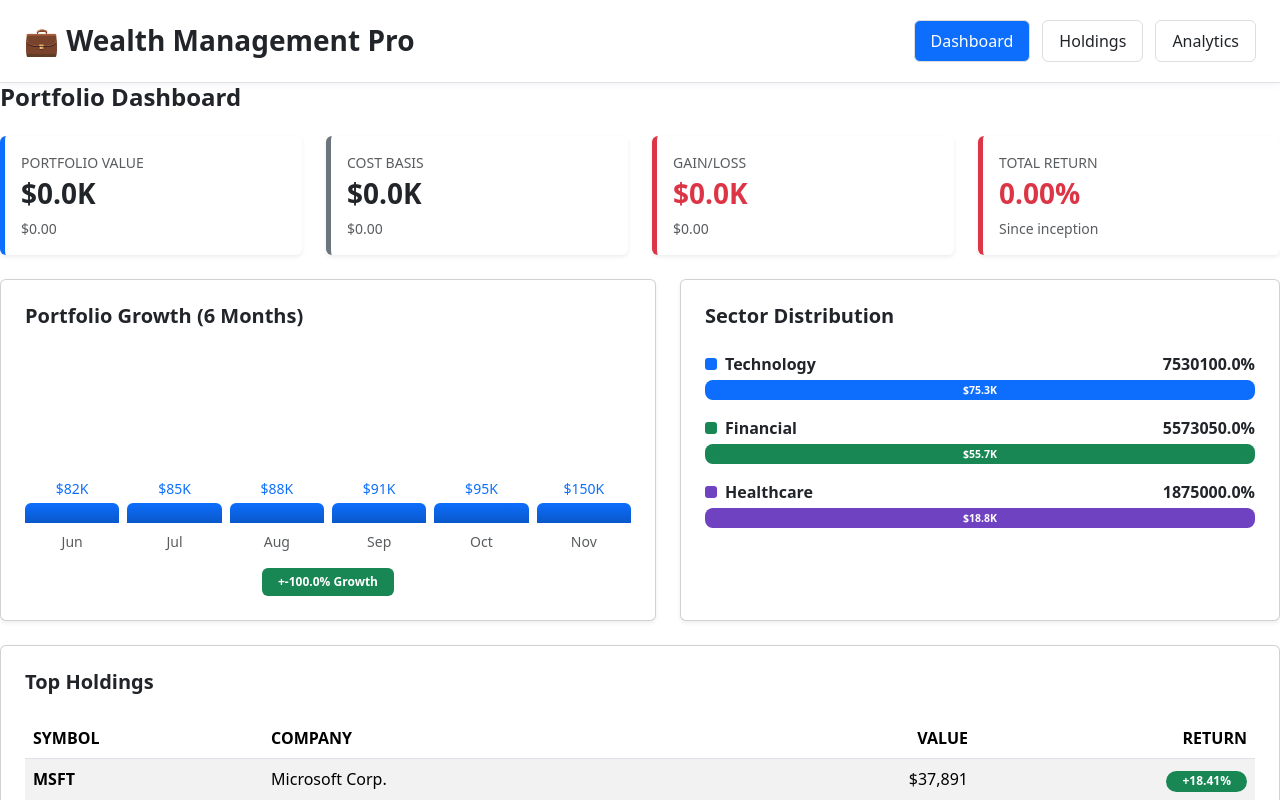
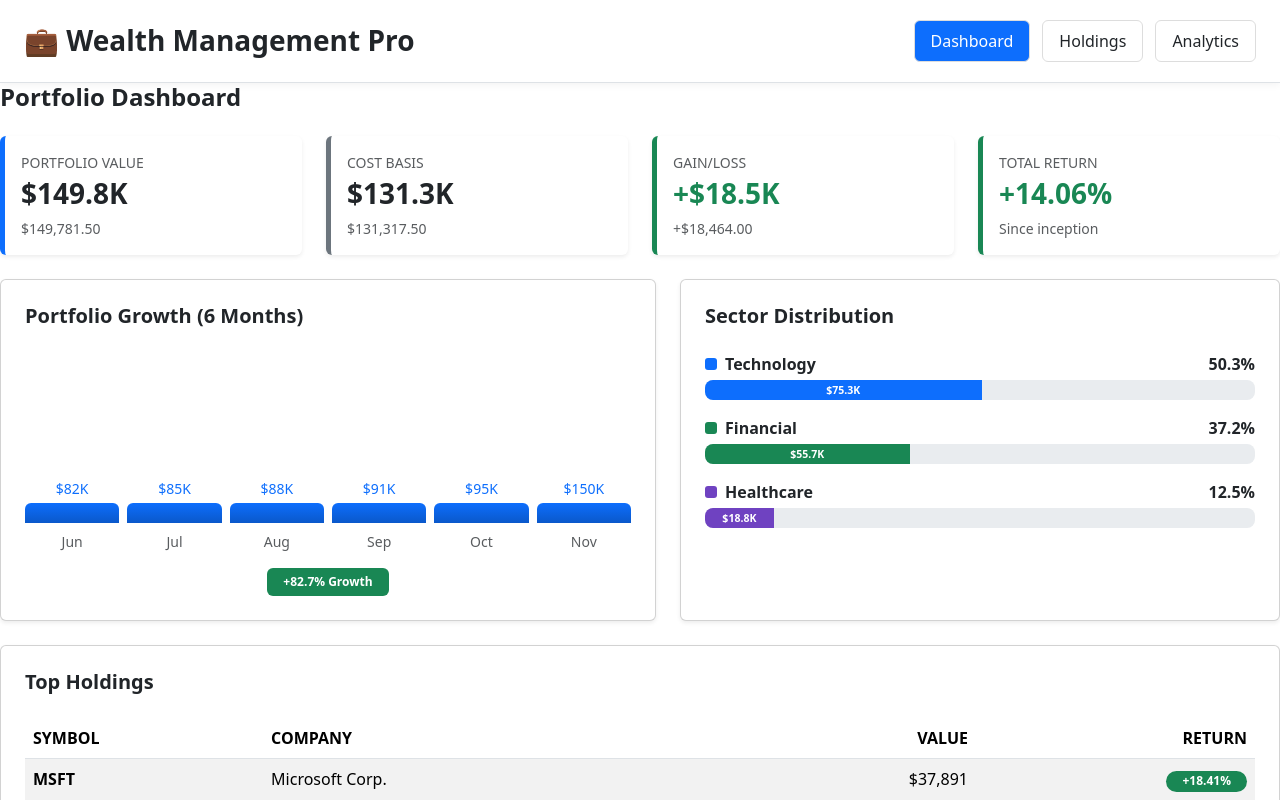
Before and after one commit to diveshdp/Profolio-management, a React (Vite) app: page / in a window 1280 px wide. Shown: the top 800 px of the page. Built offline with nearby package versions, Linux system fonts and the light colour scheme; what ag-grid-community would draw is missing.

Commit message:
Enhance ag-grid CSS styling for better table appearance

```diff
--- a/src/App.tsx
+++ b/src/App.tsx
@@ -3,21 +3,10 @@ import PerformanceAnalyticsPage from "./pages/PerformanceAnalyticsPage";
 import HoldingsPage from "./pages/holdingspage/HoldingsPage";
 import PortfolioDashboardPage from "./pages/PortfolioDashboardPage";
 import Header from "./components/header/Header";
+import { totalValue, totalCost, totalGainLoss, totalReturn } from "./constants/portfolio.constants";
 import "ag-grid-community/styles/ag-grid.css";
 import "ag-grid-community/styles/ag-theme-quartz.css";
 import "./styles/ag-grid-custom.css";
-
-function Home() {
-  return <h1>Home Page</h1>;
-}
-
-function About() {
-  return <h1>About Page</h1>;
-}
-
-function Contact() {
-  return <h1>Contact Page</h1>;
-}
 
 function App() {
   return (
@@ -25,11 +14,9 @@ function App() {
       <Header />
       <Routes>
         <Route path="/performance" element={<PerformanceAnalyticsPage />} />
-        <Route path="/portfolio" element={<PortfolioDashboardPage />} />
+        <Route path="/portfolio" element={<PortfolioDashboardPage totalValue={totalValue} totalCost={totalCost} totalGainLoss={totalGainLoss} totalReturn={totalReturn} />} />
         <Route path="/holdings" element={<HoldingsPage />} />
-        <Route path="/" element={<PortfolioDashboardPage />} />
-        <Route path="/about" element={<About />} />
-        <Route path="/contact" element={<Contact />} />
+        <Route path="/" element={<PortfolioDashboardPage totalValue={totalValue} totalCost={totalCost} totalGainLoss={totalGainLoss} totalReturn={totalReturn} />} />
       </Routes>
     </>
   );
--- a/src/components/header/Header.tsx
+++ b/src/components/header/Header.tsx
@@ -2,18 +2,12 @@ import React from "react";
 import { useNavigate, useLocation } from "react-router-dom";
 import "../../styles/header.css";
 
-interface HeaderProps {
-  activeTab?: string;
-  setActiveTab?: (tab: string) => void;
-}
-
-const Header: React.FC<HeaderProps> = ({ activeTab, setActiveTab }) => {
+const Header: React.FC = () => {
   const navigate = useNavigate();
   const location = useLocation();
 
-  const handleNavigation = (path: string, tab: string) => {
+  const handleNavigation = (path: string) => {
     navigate(path);
-    setActiveTab?.(tab);
   };
 
   const isActive = (path: string) => location.pathname === path;
@@ -31,21 +25,21 @@ const Header: React.FC<HeaderProps> = ({ activeTab, setActiveTab }) => {
           <div className="header-buttons">
             <button
               className={`nav-button ${isDashboardActive() ? "active" : ""}`}
-              onClick={() => handleNavigation("/portfolio", "dashboard")}
+              onClick={() => handleNavigation("/portfolio")}
             >
               Dashboard
             </button>
 
             <button
               className={`nav-button ${isActive("/holdings") ? "active" : ""}`}
-              onClick={() => handleNavigation("/holdings", "holdings")}
+              onClick={() => handleNavigation("/holdings")}
             >
               Holdings
             </button>
 
             <button
               className={`nav-button ${isActive("/performance") ? "active" : ""}`}
-              onClick={() => handleNavigation("/performance", "analytics")}
+              onClick={() => handleNavigation("/performance")}
             >
               Analytics
             </button>
--- a/src/constants/portfolio.constants.ts
+++ b/src/constants/portfolio.constants.ts
@@ -31,7 +31,7 @@ export const totalCost = enrichedData.reduce((sum, item) => sum + item.totalCost
 
 export const totalGainLoss = totalValue - totalCost;
 
-export const totalReturn = ((totalGainLoss / totalCost) * 100).toFixed(2);
+export const totalReturn = parseFloat(((totalGainLoss / totalCost) * 100).toFixed(2));
 
 
 // sector-wise distribution
--- a/src/main.tsx
+++ b/src/main.tsx
@@ -1,10 +1,9 @@
-import React from 'react'
 import ReactDOM from 'react-dom/client'
 import { BrowserRouter } from 'react-router-dom'
 import App from './App.jsx'
 import 'bootstrap/dist/css/bootstrap.min.css';
 
-ReactDOM.createRoot(document.getElementById('root')).render(
+ReactDOM.createRoot(document.getElementById('root')!).render(
 
 <BrowserRouter>
 {/* <StrictMode> */}
--- a/src/pages/PerformanceAnalyticsPage.tsx
+++ b/src/pages/PerformanceAnalyticsPage.tsx
@@ -1,7 +1,7 @@
 import React from 'react'
-import { portfolioData, enrichedData } from '../constants/portfolio.constants';
+import { enrichedData } from '../constants/portfolio.constants';
 
-export default function PerformanceAnalyticsPage(): JSX.Element {
+export default function PerformanceAnalyticsPage(): React.ReactElement {
 
   return (
     <>
@@ -48,7 +48,7 @@ export default function PerformanceAnalyticsPage(): JSX.Element {
                     <div className="d-flex justify-content-between mb-2">
                       <span className="fw-bold">{item.symbol} - {item.name}</span>
                       <span className="fw-bold" style={{ color: item.gainLoss >= 0 ? '#198754' : '#dc3545' }}>
-                        {item.gainLossPercent >= 0 ? '+' : ''}{item.gainLossPercent}%
+                        {parseFloat(item.gainLossPercent) >= 0 ? '+' : ''}{item.gainLossPercent}%
                       </span>
                     </div>
                     <div className="progress" style={{ height: '32px', borderRadius: '8px' }}>
--- a/src/pages/PortfolioDashboardPage.tsx
+++ b/src/pages/PortfolioDashboardPage.tsx
@@ -1,4 +1,4 @@
-import {monthlyData, sectorColors, sectorData, totalCost, totalGainLoss, totalReturn, totalValue, enrichedData} from "../constants/portfolio.constants";
+import {monthlyData, sectorColors, sectorData, enrichedData} from "../constants/portfolio.constants";
 
 interface PortfolioDashboardProps {
   totalValue: number;
@@ -45,21 +45,21 @@ const PortfolioDashboardPage: React.FC<PortfolioDashboardProps> = ({
 
   {/* Gain/Loss */}
   <div className="col-lg-3 col-md-6">
-    <div className="stat-card shadow-sm p-3 rounded" style={{ borderLeft: `5px solid ${totalGainLoss >= 0 ? "#198754" : "#dc3545"}` }}>
+    <div className="stat-card shadow-sm p-3 rounded" style={{ borderLeft: `5px solid ${(totalGainLoss ?? 0) >= 0 ? "#198754" : "#dc3545"}` }}>
       <div className="text-uppercase text-muted small mb-1">Gain/Loss</div>
-      <div className={`fw-bold h3 text-${totalGainLoss >= 0 ? "success" : "danger"}`}>
-        {totalGainLoss >= 0 ? "+" : ""}${((Math.abs(totalGainLoss ?? 0))/1000).toFixed(1)}K
+      <div className={`fw-bold h3 text-${(totalGainLoss ?? 0) >= 0 ? 'success' : 'danger'}`}>
+        {(totalGainLoss ?? 0) >= 0 ? "+" : ""}${((Math.abs(totalGainLoss ?? 0))/1000).toFixed(1)}K
       </div>
-      <div className="text-muted small">{totalGainLoss >= 0 ? "+" : ""}${(totalGainLoss ?? 0).toLocaleString("en-US", {minimumFractionDigits: 2})}</div>
+      <div className="text-muted small">{(totalGainLoss ?? 0) >= 0 ? "+" : ""}${((totalGainLoss ?? 0)).toLocaleString("en-US", {minimumFractionDigits: 2})}</div>
     </div>
   </div>
 
   {/* Total Return */}
   <div className="col-lg-3 col-md-6">
-    <div className="stat-card shadow-sm p-3 rounded" style={{ borderLeft: `5px solid ${totalReturn >= 0 ? "#198754" : "#dc3545"}` }}>
+    <div className="stat-card shadow-sm p-3 rounded" style={{ borderLeft: `5px solid ${(totalReturn ?? 0) >= 0 ? "#198754" : "#dc3545"}` }}>
       <div className="text-uppercase text-muted small mb-1">Total Return</div>
-      <div className={`fw-bold h3 text-${totalReturn >= 0 ? "success" : "danger"}`}>
-        {totalReturn >= 0 ? "+" : ""}{(totalReturn ?? 0).toFixed(2)}%
+      <div className={`fw-bold h3 text-${(totalReturn ?? 0) >= 0 ? 'success' : 'danger'}`}>
+        {(totalReturn ?? 0) >= 0 ? "+" : ""}{((totalReturn ?? 0)).toFixed(2)}%
       </div>
       <div className="text-muted small">Since inception</div>
     </div>
@@ -141,8 +141,8 @@ const PortfolioDashboardPage: React.FC<PortfolioDashboardProps> = ({
           <td>{item.name}</td>
           <td className="text-end">${(item.totalValue ?? 0).toLocaleString()}</td>
           <td className="text-end">
-            <span className={`badge rounded-pill px-3 ${item.gainLossPercent >= 0 ? "bg-success" : "bg-danger"}`}>
-              {item.gainLossPercent >= 0 ? "+" : ""}{item.gainLossPercent}%
+            <span className={`badge rounded-pill px-3 ${parseFloat(item.gainLossPercent) >= 0 ? "bg-success" : "bg-danger"}`}>
+              {parseFloat(item.gainLossPercent) >= 0 ? "+" : ""}{item.gainLossPercent}%
             </span>
           </td>
         </tr>
--- a/src/pages/holdingspage/HoldingsPage.tsx
+++ b/src/pages/holdingspage/HoldingsPage.tsx
@@ -16,9 +16,8 @@ const HoldingsPage = () => {
       <div className="card-white p-4" style={{ height: "600px" }}>
         <div className="ag-theme-quartz" style={{ height: "100%", width: "100%" }}>
           <AgGridReact
-            theme="quartz"
             rowData={enrichedData}
-            columnDefs={holdingsColumnDefs}
+            columnDefs={holdingsColumnDefs as any}
             enableCellTextSelection={true}
             suppressMovableColumns={true}
             animateRows={true}
--- a/src/styles/ag-grid-custom.css
+++ b/src/styles/ag-grid-custom.css
@@ -3,12 +3,46 @@
   --ag-header-background-color: #f8f9fa;
   --ag-header-height: 48px;
   --ag-row-height: 56px;
-
   --ag-font-size: 15px;
   --ag-font-family: "Inter", sans-serif;
+  --ag-header-foreground-color: #212529;
 }
 
 .ag-theme-quartz .ag-cell {
   padding-left: 12px;
   padding-right: 12px;
+  display: flex;
+  align-items: center;
 }
+
+.ag-theme-quartz .ag-header-cell {
+  font-weight: 600;
+  color: #212529;
+  background-color: #f8f9fa;
+  border-bottom: 1px solid #e9ecef;
+}
+
+.ag-theme-quartz .ag-row {
+  border-bottom: 1px solid #e9ecef;
+}
+
+.ag-theme-quartz .ag-row-hover {
+  background-color: #f8f9fa;
+}
+
+.ag-theme-quartz .ag-root {
+  font-family: "Inter", sans-serif;
+}
+
+.ag-theme-quartz .ag-paging-panel {
+  height: 40px;
+  padding: 8px 12px;
+  background-color: #f8f9fa;
+  border-top: 1px solid #e9ecef;
+}
+
+.ag-theme-quartz .ag-paging-row-summary-panel {
+  height: 40px;
+  display: flex;
+  align-items: center;
+}
```
